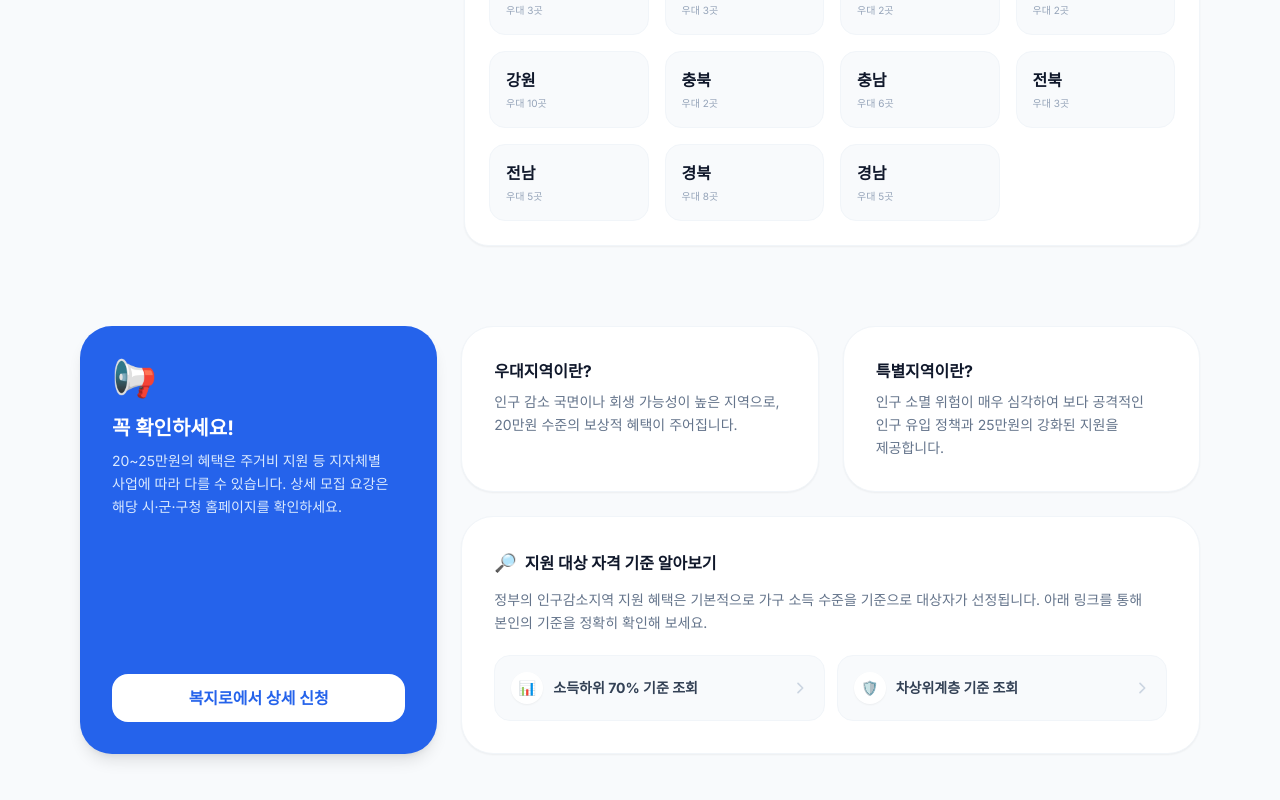
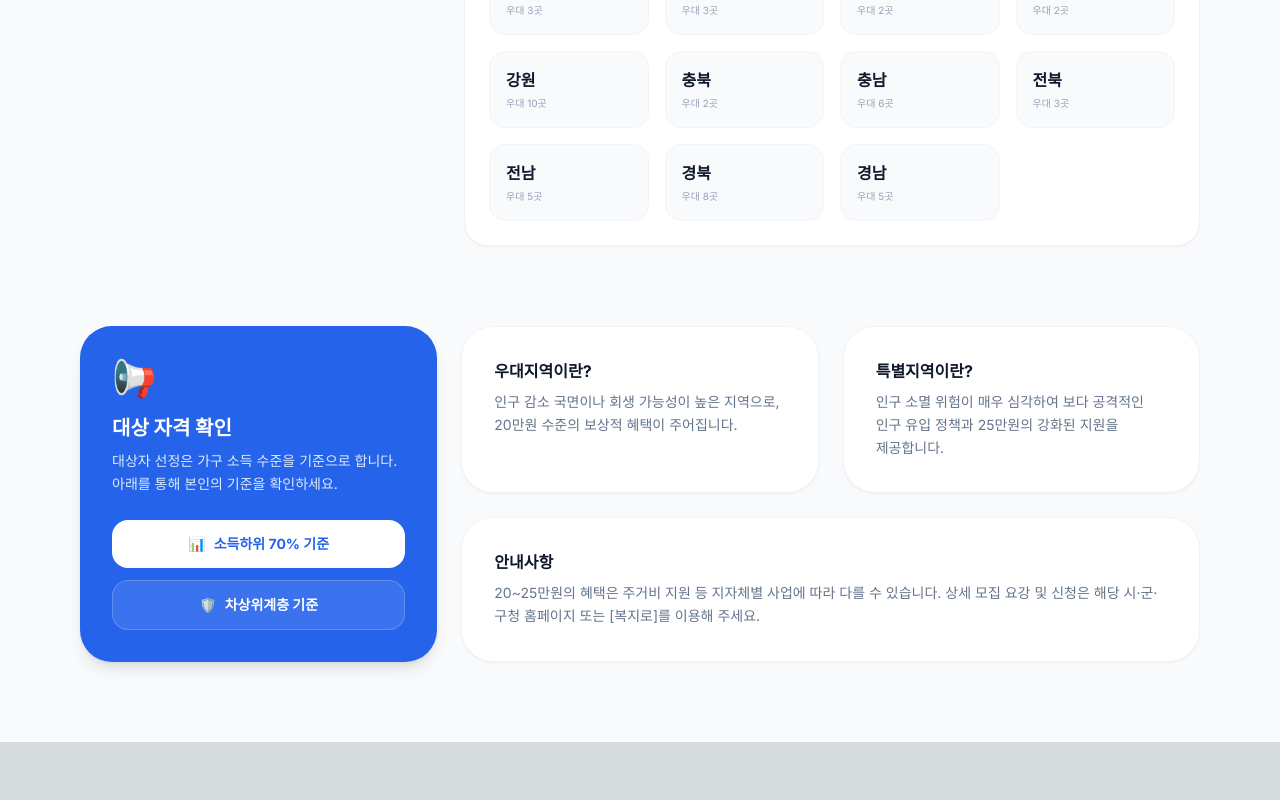
Before and after one commit to feel2174/blog-sitemap, a Next.js app: page /population-decrease in a window 1280 px wide. Shown: the part 1199-1999 px from the top of the page. After the commit the page ends 1941 px from the top, so only its background shows below. Built offline with nearby package versions, Linux system fonts and the light colour scheme; a web font is replaced by a local one.

Commit message:
refactor: reposition eligibility CTAs and remove bokjiro link

```diff
--- a/src/app/population-decrease/page.tsx
+++ b/src/app/population-decrease/page.tsx
@@ -412,14 +412,19 @@ export default function PopulationDecreasePage() {
             <div className="md:col-span-1 p-8 bg-blue-600 text-white rounded-[32px] shadow-lg flex flex-col justify-between">
               <div>
                 <div className="text-4xl mb-4">📢</div>
-                <h4 className="text-xl font-bold mb-2">꼭 확인하세요!</h4>
+                <h4 className="text-xl font-bold mb-2">대상 자격 확인</h4>
                 <p className="text-blue-100 text-sm leading-relaxed mb-6">
-                  20~25만원의 혜택은 주거비 지원 등 지자체별 사업에 따라 다를 수 있습니다. 상세 모집 요강은 해당 시·군·구청 홈페이지를 확인하세요.
+                  대상자 선정은 가구 소득 수준을 기준으로 합니다. 아래를 통해 본인의 기준을 확인하세요.
                 </p>
               </div>
-              <Link href="https://www.bokjiro.go.kr" className="bg-white text-blue-600 text-center py-3 rounded-2xl font-bold hover:bg-blue-50 transition-colors">
-                복지로에서 상세 신청
-              </Link>
+              <div className="flex flex-col gap-3">
+                <Link href="https://zucca100.com/2026-reference-median-income-table-100-150-200/" className="bg-white text-blue-600 text-center py-3.5 rounded-2xl text-sm font-bold hover:bg-blue-50 transition-all flex items-center justify-center gap-2">
+                   <span>📊</span> 소득하위 70% 기준
+                </Link>
+                <Link href="https://zucca100.com/near-poverty/" className="bg-white/10 border border-white/20 text-white text-center py-3.5 rounded-2xl text-sm font-bold hover:bg-white/20 transition-all flex items-center justify-center gap-2">
+                   <span>🛡️</span> 차상위계층 기준
+                </Link>
+              </div>
             </div>
 
             <div className="md:col-span-2 grid grid-cols-1 sm:grid-cols-2 gap-6">
@@ -432,28 +437,8 @@ export default function PopulationDecreasePage() {
                   <p className="text-slate-500 text-sm leading-relaxed">인구 소멸 위험이 매우 심각하여 보다 공격적인 인구 유입 정책과 25만원의 강화된 지원을 제공합니다.</p>
                </div>
                <div className="bg-white p-8 rounded-[32px] border border-slate-100 shadow-sm sm:col-span-2">
-                  <h5 className="font-bold text-slate-900 mb-3 flex items-center gap-2">
-                     <span className="text-lg">🔎</span> 지원 대상 자격 기준 알아보기
-                  </h5>
-                  <p className="text-slate-500 text-sm leading-relaxed mb-5">
-                     정부의 인구감소지역 지원 혜택은 기본적으로 가구 소득 수준을 기준으로 대상자가 선정됩니다. 아래 링크를 통해 본인의 기준을 정확히 확인해 보세요.
-                  </p>
-                  <div className="flex flex-col sm:flex-row gap-3">
-                     <Link href="https://zucca100.com/2026-reference-median-income-table-100-150-200/" className="flex-1 bg-slate-50 border border-slate-100 text-slate-700 p-4 rounded-2xl text-sm font-bold flex items-center justify-between hover:bg-white hover:border-blue-300 hover:text-blue-600 hover:shadow-sm transition-all group">
-                        <div className="flex items-center gap-2.5">
-                           <span className="bg-white group-hover:bg-blue-50 text-blue-500 w-8 h-8 rounded-full flex items-center justify-center shadow-sm">📊</span>
-                           <span>소득하위 70% 기준 조회</span>
-                        </div>
-                        <svg className="w-4 h-4 text-slate-300 group-hover:text-blue-500 transition-colors" fill="none" stroke="currentColor" viewBox="0 0 24 24"><path strokeLinecap="round" strokeLinejoin="round" strokeWidth="2.5" d="M9 5l7 7-7 7" /></svg>
-                     </Link>
-                     <Link href="https://zucca100.com/near-poverty/" className="flex-1 bg-slate-50 border border-slate-100 text-slate-700 p-4 rounded-2xl text-sm font-bold flex items-center justify-between hover:bg-white hover:border-indigo-300 hover:text-indigo-600 hover:shadow-sm transition-all group">
-                        <div className="flex items-center gap-2.5">
-                           <span className="bg-white group-hover:bg-indigo-50 text-indigo-500 w-8 h-8 rounded-full flex items-center justify-center shadow-sm">🛡️</span>
-                           <span>차상위계층 기준 조회</span>
-                        </div>
-                        <svg className="w-4 h-4 text-slate-300 group-hover:text-indigo-500 transition-colors" fill="none" stroke="currentColor" viewBox="0 0 24 24"><path strokeLinecap="round" strokeLinejoin="round" strokeWidth="2.5" d="M9 5l7 7-7 7" /></svg>
-                     </Link>
-                  </div>
+                  <h5 className="font-bold text-slate-900 mb-2">안내사항</h5>
+                  <p className="text-slate-500 text-sm leading-relaxed">20~25만원의 혜택은 주거비 지원 등 지자체별 사업에 따라 다를 수 있습니다. 상세 모집 요강 및 신청은 해당 시·군·구청 홈페이지 또는 [복지로]를 이용해 주세요.</p>
                </div>
             </div>
           </div>
```
